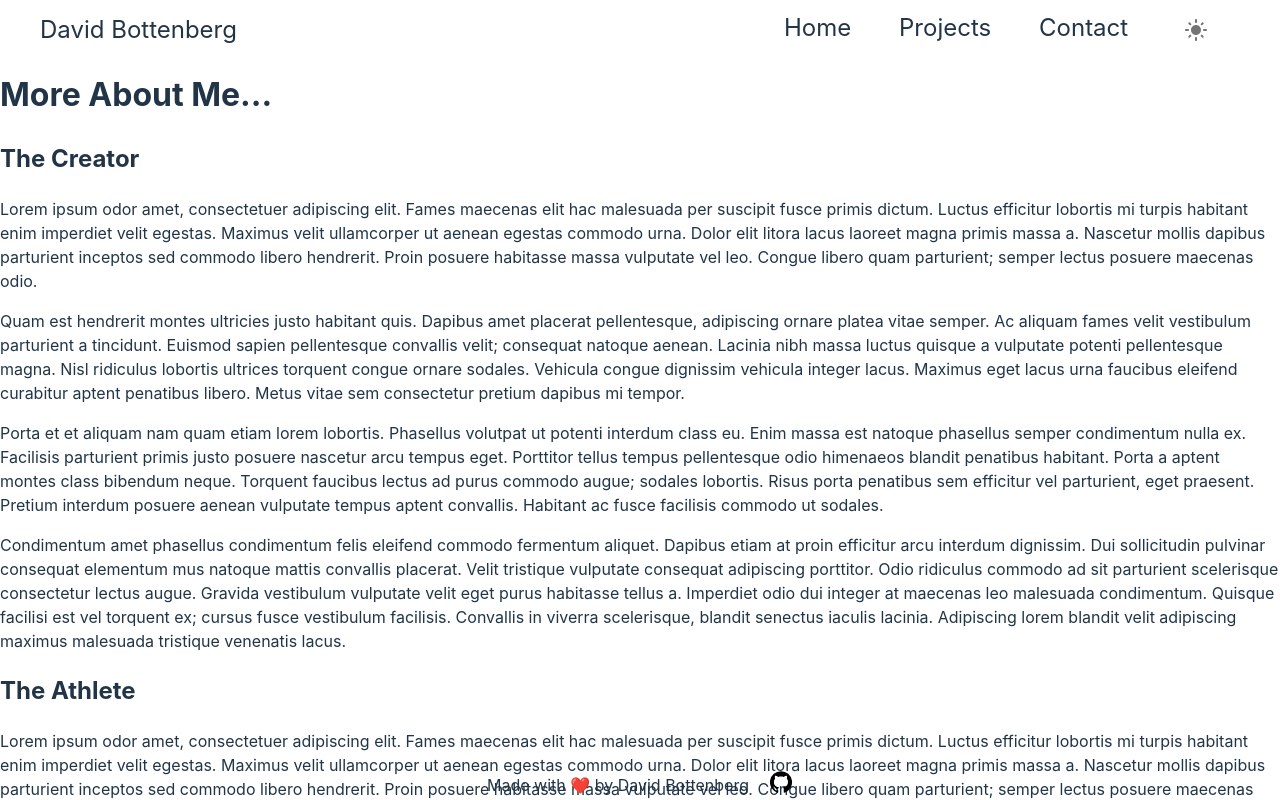
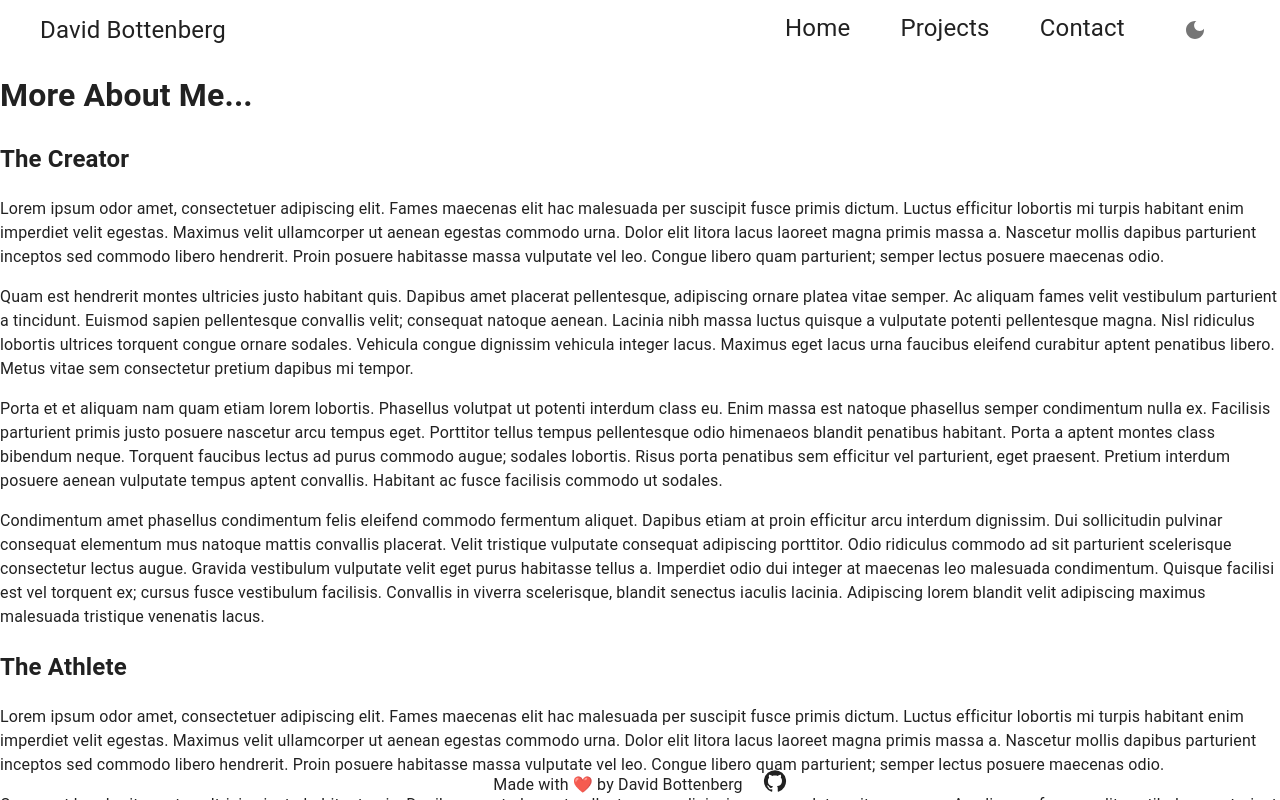
Before and after one commit to davebott-dev/portfolio, a React (Vite) app in the folder Client/: page /about-me in a window 1280 px wide. Built offline with nearby package versions, Linux system fonts and the light colour scheme.

Commit message:
light and dark mode is functional

```diff
--- a/Client/src/Index.jsx
+++ b/Client/src/Index.jsx
@@ -81,13 +81,13 @@ function Index() {
         <div>Based in Morrisville, NC</div>
         <div>
           <a href="https://github.com/davebott-dev">
-            <GitHubIcon sx={{ fontSize: 40, color: "#213547" }} />
+            <GitHubIcon sx={{ fontSize: 40, color: "inherit" }} />
           </a>
           <a href="https://www.linkedin.com/in/david-bottenberg-7ab9381a7/">
-            <LinkedInIcon sx={{ fontSize: 40, color: "#213547" }} />
+            <LinkedInIcon sx={{ fontSize: 40, color: "inherit" }} />
           </a>
           <a href="https://www.instagram.com/david.bottenberg/?hl=en">
-            <InstagramIcon sx={{ fontSize: 40, color: "#213547" }} />
+            <InstagramIcon sx={{ fontSize: 40, color: "inherit" }} />
           </a>
         </div>
       </section>
--- a/Client/src/routes/Root.jsx
+++ b/Client/src/routes/Root.jsx
@@ -1,21 +1,32 @@
+import {useState} from 'react';
 import {Outlet, NavLink} from 'react-router-dom';
-import {IconButton} from '@mui/material';
+import {IconButton,CssBaseline} from '@mui/material';
+import{ThemeProvider, createTheme } from '@mui/material/styles';
 import LightModeIcon from '@mui/icons-material/LightMode';
+import DarkModeIcon from '@mui/icons-material/DarkMode';
 import GitHubIcon from "@mui/icons-material/Github";
 
 const Root = () => {
+    const [dark,setDark] = useState(false);
+
+    const theme = createTheme({
+        palette:{
+            mode: dark? "dark" : "light"
+        },
+    });
 
 
     return (
-        <>
+        <ThemeProvider theme={theme}>
+            <CssBaseline/>
             <nav>
                 <div>David Bottenberg</div>
                 <div>
                     <NavLink to="/">Home</NavLink>
                     <NavLink to="/projects">Projects</NavLink>
                     <NavLink to ="/contact">Contact</NavLink>
-                    <IconButton>
-                        <LightModeIcon/>
+                    <IconButton onClick={()=> setDark(!dark)}>
+                        {dark? <LightModeIcon/> : <DarkModeIcon/>}
                     </IconButton>
                 </div>
             </nav>
@@ -23,10 +34,10 @@ const Root = () => {
             <footer>
           <div>Made with ❤️ by David Bottenberg</div>
           <a href="https://github.com/davebott-dev/portfolio/tree/main">
-            <GitHubIcon sx={{ color: 'black' }}/>
+            <GitHubIcon sx={{ color: 'inherit' }}/>
           </a>
         </footer>
-        </>
+        </ThemeProvider>
     )
 }
 
```
